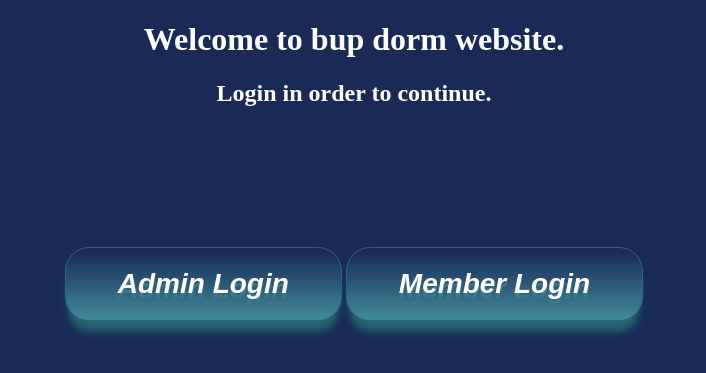
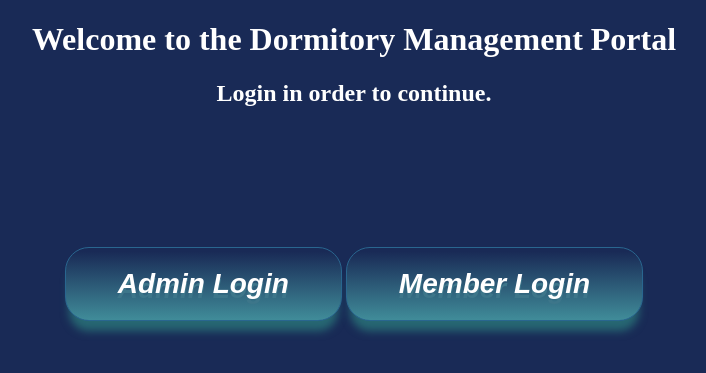
Before and after one commit to abirmunna/dorm, a PHP site: page / in a window 1280 px wide. Shown: the top 373 px of the page, without its empty margins (286-992 px from the left). Run offline with PHP 8.4, Linux system fonts and the light colour scheme.

Commit message:
lil update

```diff
--- a/index.php
+++ b/index.php
@@ -6,7 +6,7 @@
     <link rel="stylesheet" href="home.css" type="text/css">
   </head>
   <body>
-    <h1>Welcome to bup dorm website.</h1>
+    <h1>Welcome to the Dormitory Management Portal</h1>
     <h2>Login in order to continue.</h2>
     <center><div class="button">
       <a href="admin_login.php" class="login">Admin Login</a>
```
